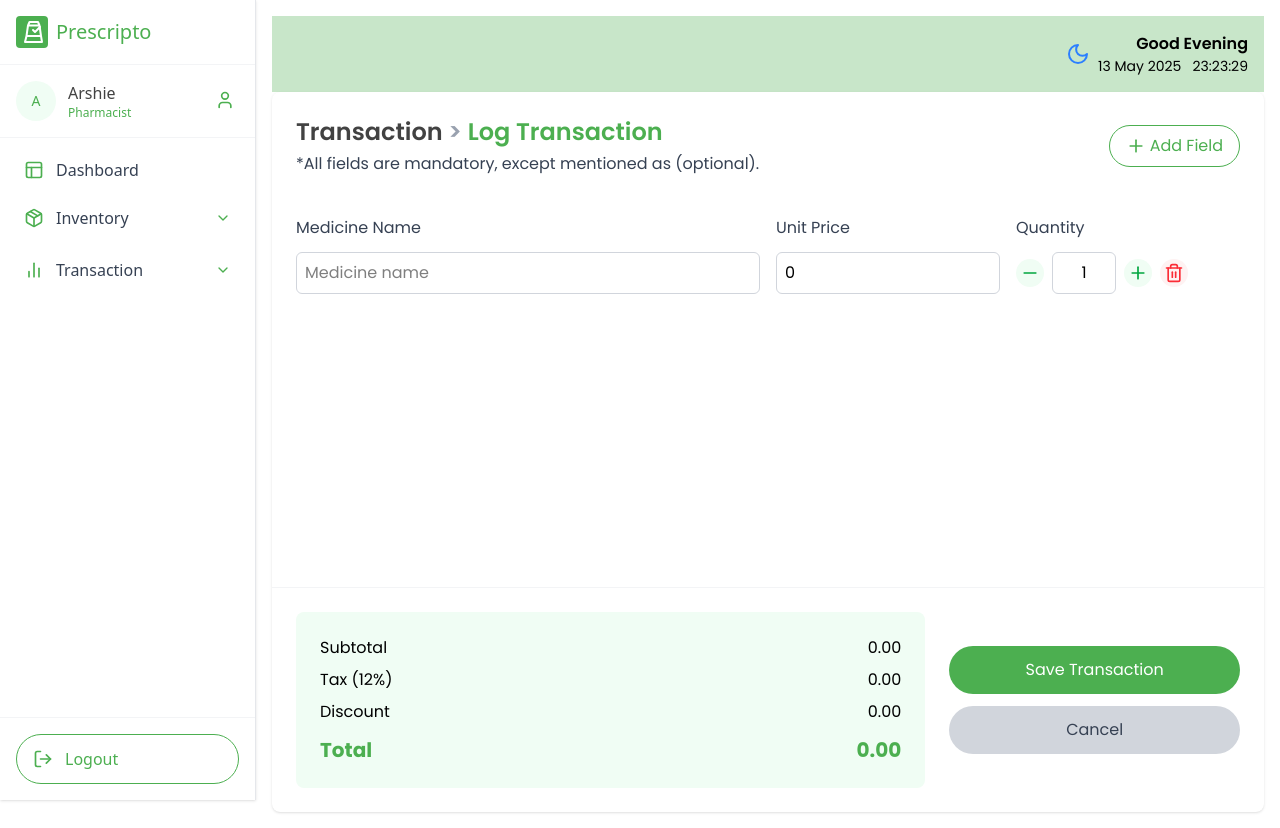
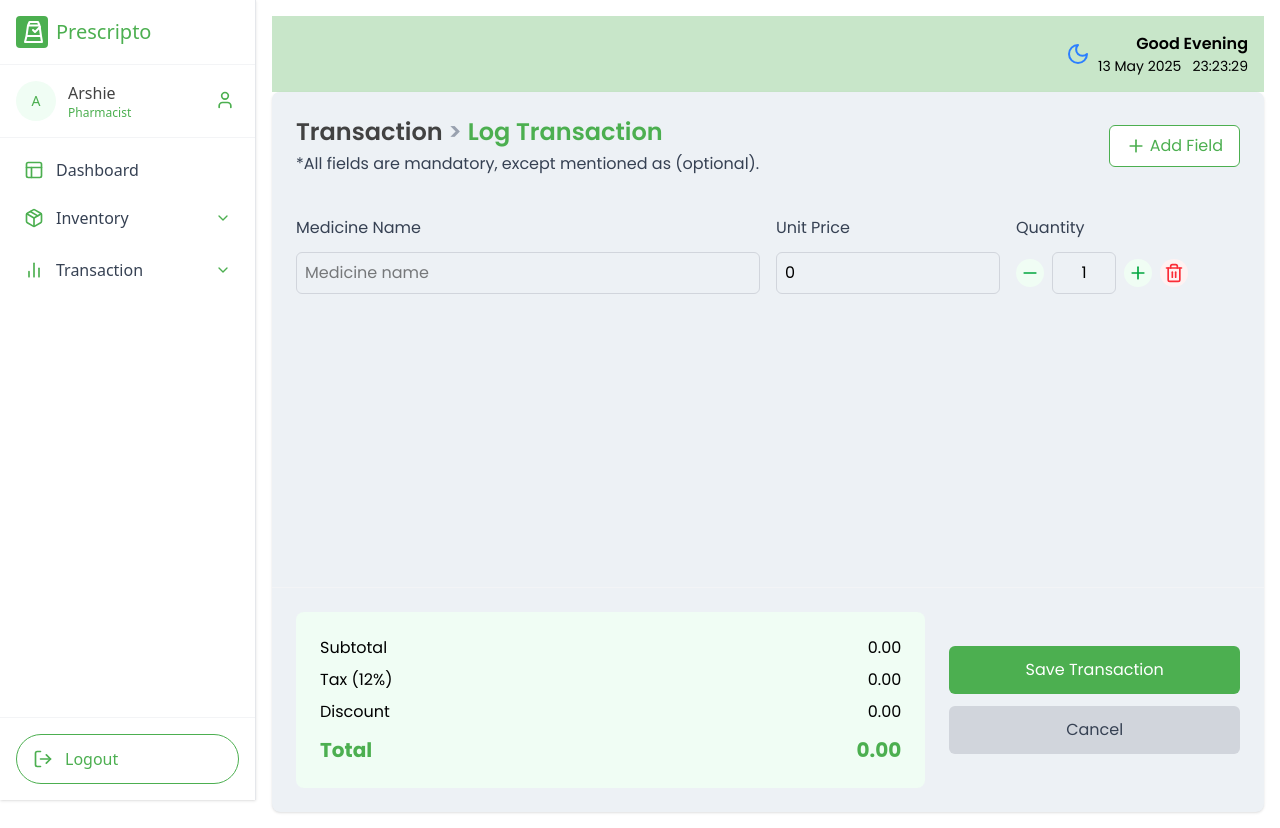
Before and after one commit to drchhhhhh/Prescripto, a React (Vite) app in the folder frontend/: page /transaction/log in a window 1280 px wide. Built offline with nearby package versions, Linux system fonts and the light colour scheme.

Commit message:
import headers and modified button border radius

```diff
--- a/frontend/src/components/TransactionModal.tsx
+++ b/frontend/src/components/TransactionModal.tsx
@@ -44,7 +44,7 @@ const TransactionModal: React.FC<TransactionModalProps> = ({
   })
 
   return (
-    <div className="fixed inset-0 flex items-center justify-center z-50 font-poppins">
+    <div className="fixed inset-0 flex items-center justify-center z-50">
       <div className="fixed inset-0 bg-black bg-opacity-50"></div>
       <article
         className={`w-[900px] bg-lightGreen rounded-lg p-6 z-10 relative ${valid ? "bg-lightGreen" : "bg-white"}`}
--- a/frontend/src/pages/Dashboard.tsx
+++ b/frontend/src/pages/Dashboard.tsx
@@ -1,9 +1,8 @@
 "use client"
-
 
 import { useState } from "react"
 import { ArrowRight, ChevronDown, FileText, FileSpreadsheet } from "lucide-react"
-
+import Header from "../components/Header"
 
 const Dashboard = () => {
 const [showReportDropdown, setShowReportDropdown] = useState(false)
@@ -15,7 +14,7 @@ const toggleReportDropdown = () => {
 
 return (
     <>
-
+    <Header/>
     <main className="flex flex-col bg-primaryBG w-full min-h-screen font-poppins">
         <div className="w-full max-w-7xl mx-auto px-5 flex flex-col flex-1 py-6">
         <div className="flex justify-between items-center mb-6">
--- a/frontend/src/pages/Inventory/InventoryGroups.tsx
+++ b/frontend/src/pages/Inventory/InventoryGroups.tsx
@@ -1,9 +1,12 @@
 import React from 'react'
 import { Link } from 'react-router'
 import { FaMagnifyingGlass } from "react-icons/fa6";
+import Header from "../../components/Header"
 
 const InventoryGroups = () => {
   return (
+    <>
+        <Header/>
         <main className="bg-primaryBG w-full min-h-screen p-5">
                 {/* Top Section */}
                 <section className='w-full flex flex-row justify-between items-center'>
@@ -44,6 +47,7 @@ const InventoryGroups = () => {
                     </div>
                 </section>
         </main>
+    </>
   )
 }
 
--- a/frontend/src/pages/Login.tsx
+++ b/frontend/src/pages/Login.tsx
@@ -73,7 +73,7 @@ const LoginPage = () => {
             <div className="pt-4 flex justify-center">
               <button
                 type="submit"
-                className={`w-[167px] h-[46px] px-6 py-3 text-white font-semibold text-[16px] rounded-full transition-colors duration-300 ${
+                className={`w-[167px] h-[46px] px-6 py-3 text-white font-semibold text-[16px] rounded-md transition-colors duration-300 ${
                   isHovered ? 'bg-green-500' : 'bg-green-700'
                 }`}
                 onMouseEnter={() => setIsHovered(true)}
--- a/frontend/src/pages/Transaction/TransactionLog.tsx
+++ b/frontend/src/pages/Transaction/TransactionLog.tsx
@@ -64,7 +64,7 @@ const TransactionForm = () => {
   return (
     <>
       <Header />
-      <main className="bg-white rounded-lg shadow-sm relative font-poppins flex flex-col h-[calc(100vh-80px)]">
+      <main className="bg-primaryBG rounded-lg shadow-sm relative font-poppins flex flex-col h-[calc(100vh-80px)]">
         {" "}
         <section className="p-6 flex flex-col h-full">
           <div className="flex items-center justify-between mb-4">
@@ -77,7 +77,7 @@ const TransactionForm = () => {
             </div>
             <button
               onClick={addNewItem}
-              className="flex items-center px-4 py-2 bg-cleanWhite border border-primaryGreen rounded-full text-primaryGreen hover:bg-lightGreen"
+              className="flex items-center px-4 py-2 rounded-md bg-cleanWhite border border-primaryGreen text-primaryGreen hover:bg-lightGreen"
             >
               <Plus className="w-5 h-5 mr-1" />
               Add Field
@@ -174,11 +174,11 @@ const TransactionForm = () => {
             <aside className="w-1/3 pl-6 flex flex-col justify-center space-y-3">
               <button
                 onClick={submitTransaction}
-                className="px-8 py-3 bg-primaryGreen hover:bg-darkGreen rounded-full text-cleanWhite"
+                className="px-8 py-3 rounded-md bg-primaryGreen hover:bg-darkGreen text-cleanWhite"
               >
                 Save Transaction
               </button>
-              <button className="px-8 py-3 bg-gray-300 hover:bg-gray-400 rounded-full text-gray-700">Cancel</button>
+              <button className="px-8 py-3 rounded-md bg-gray-300 hover:bg-gray-400 text-gray-700">Cancel</button>
             </aside>
           </div>
 
```
Lines whose indentation alone changed are shown as unchanged.
